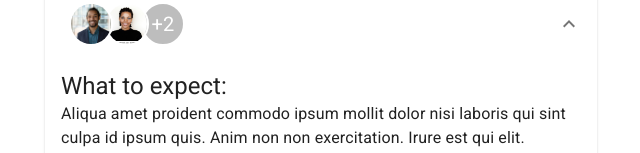
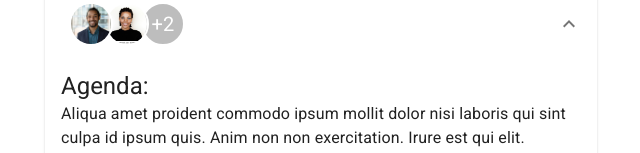
Before and after one commit to sativ01/conf-list-demo, a React (Create React App) app: page / in a window 1280 px wide. Both pictures are taken after a click on the button 888 px from the left and 448 px from the top of the page. Shown: the part 425-578 px from the top of the page, without its empty margins (319-959 px from the left). Built offline with nearby package versions, Linux system fonts and the light colour scheme.

Commit message:
update card component

```diff
--- a/src/components/Card.tsx
+++ b/src/components/Card.tsx
@@ -11,7 +11,7 @@ import Avatar from "@mui/material/Avatar";
 import AvatarGroup from "@mui/material/AvatarGroup";
 import IconButton, { IconButtonProps } from "@mui/material/IconButton";
 import Typography from "@mui/material/Typography";
-import { red } from "@mui/material/colors";
+import { red, blue } from "@mui/material/colors";
 import ExpandMoreIcon from "@mui/icons-material/ExpandMore";
 import MoreVertIcon from "@mui/icons-material/MoreVert";
 
@@ -57,6 +57,7 @@ const dateOptions = {
 
 const ConferenceCard: React.FC<ICardProps> = ({ conference, creator }) => {
   const [expanded, setExpanded] = React.useState(false);
+  const isConferenceInPast = new Date() > conference.endDate;
   const paragraphs = React.useMemo(
     () =>
       conference.description.long.map((p) => (
@@ -84,9 +85,20 @@ const ConferenceCard: React.FC<ICardProps> = ({ conference, creator }) => {
   };
 
   return (
-    <Card sx={{ maxWidth: 645 }}>
+    <Card
+      sx={{
+        minWidth: 345,
+        maxWidth: 645,
+        ...(isConferenceInPast && { opacity: [0.9, 0.8, 0.7] })
+      }}
+    >
       <CardHeader
+        onClick={handleExpandClick}
         sx={{
+          "&:hover": {
+            bgcolor: blue[200],
+            opacity: [0.9, 0.8, 0.7]
+          },
           "& .MuiCardHeader-title": {
             fontSize: "16px",
             fontWeight: "900",
@@ -141,7 +153,7 @@ const ConferenceCard: React.FC<ICardProps> = ({ conference, creator }) => {
       </CardActions>
       <Collapse in={expanded} timeout="auto" unmountOnExit>
         <CardContent>
-          <Typography variant="h5">What to expect:</Typography>
+          <Typography variant="h5">Agenda:</Typography>
           {paragraphs}
         </CardContent>
       </Collapse>
```
